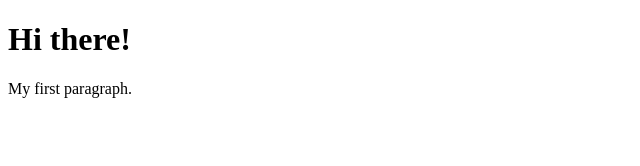
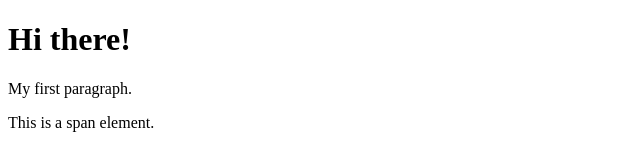
Before and after one commit to hsaltan/git-project, a plain HTML site: page index.html in a window 1280 px wide. Shown: the whole page, without its empty margins (0-640 px from the left). Drawn offline with Linux system fonts and the light colour scheme.

Commit message:
Added span

```diff
--- a/index.html
+++ b/index.html
@@ -6,5 +6,6 @@
     <body>
         <h1>Hi there!</h1>
         <p>My first paragraph.</p>
+        <span>This is a span element.</span>
     </body>
     </html>
```
